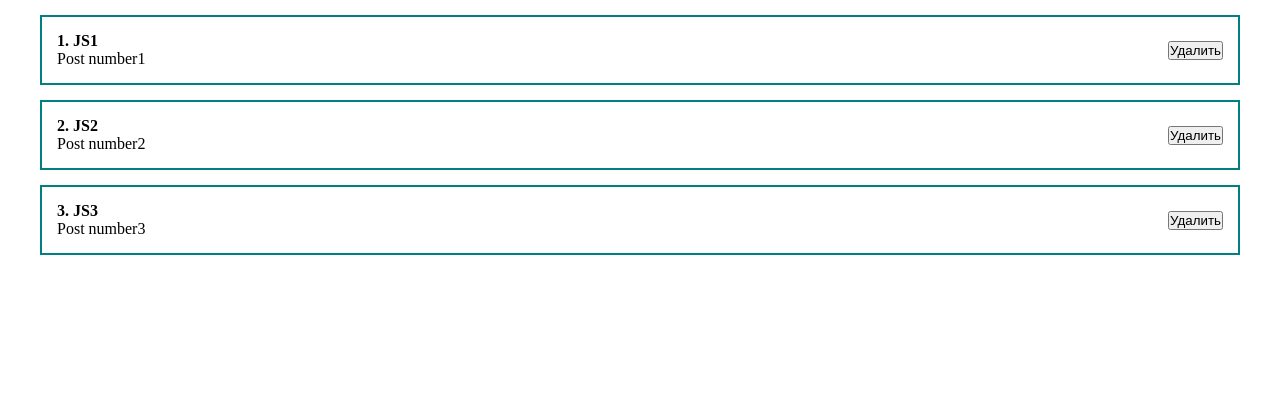
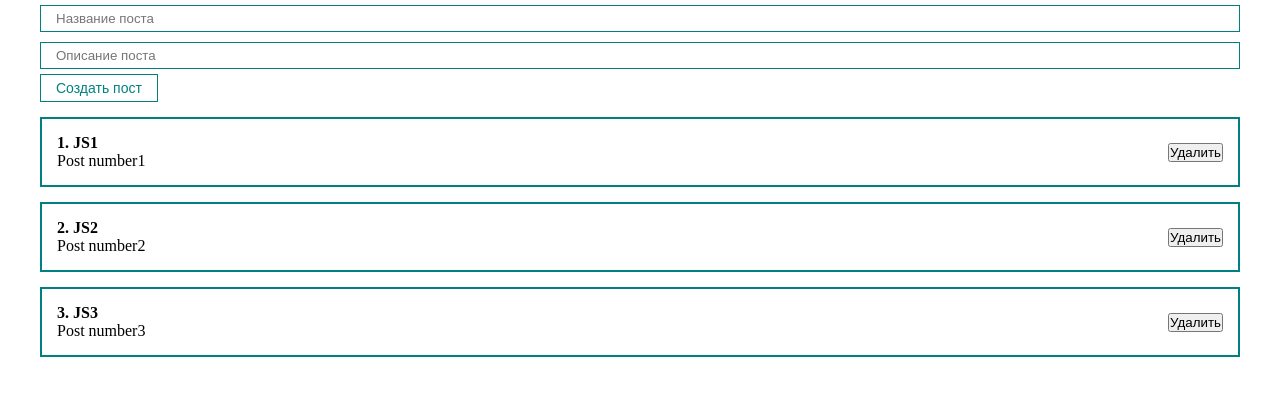
Before and after one commit to eserhin/React_base_ulbi, a React (Create React App) app: page / in a window 1280 px wide. Shown: the top 396 px of the page. Built offline with nearby package versions, Linux system fonts and the light colour scheme.

Commit message:
Controlled components. Transfer data to components

```diff
--- a/src/App.js
+++ b/src/App.js
@@ -1,16 +1,39 @@
 import React, {useState} from 'react';
-import './components/styles/App.css'
+import './styles/App.css'
 import PostList from "./components/PostList";
+import MyButton from "./components/UI/button/MyButton";
+import MyInput from "./components/UI/input/MyInput";
+
 function App() {
-    const [posts, setPosts ] = useState([
-        {id:'1', title: 'JS1', body: "Post number1"},
-        {id:'2', title: 'JS2', body: "Post number2"},
-        {id:'3', title: 'JS3', body: "Post number3"}
+    const [posts, setPosts] = useState([
+        {id: '1', title: 'JS1', body: "Post number1"},
+        {id: '2', title: 'JS2', body: "Post number2"},
+        {id: '3', title: 'JS3', body: "Post number3"}
     ]);
 
+    const [post, setPost] = useState({title : '', body : ''});
+
+    const addNewPost = (e) => {
+        e.preventDefault();
+        setPosts([...posts, {...post, id: Date.now()}]);
+        setPost({title : '', body : ''})
+    };
     return (
         <div className='App'>
-            <PostList posts={posts} title = "Список постов 1" />
+            <form action="">
+                <MyInput
+                    value={post.title}
+                    onChange={e => setPost({...post, title : e.target.value})}
+                    type='text'
+                    placeholder='Название поста'/>
+                <MyInput
+                    value={post.body}
+                    onChange={e =>  setPost({...post, body : e.target.value})}
+                    type='text'
+                    placeholder='Описание поста'/>
+                <MyButton onClick={addNewPost}>Создать пост</MyButton>
+            </form>
+            <PostList posts={posts} title="Список постов 1"/>
         </div>
     );
 }
--- a/src/components/PostItem.jsx
+++ b/src/components/PostItem.jsx
@@ -1,10 +1,10 @@
 import React from 'react';
-import './styles/App.css'
+import '../styles/App.css'
 const PostItem = (props) => {
     return (
         <div className="post">
             <div className="post_content">
-                <strong>{props.post.id}. {props.post.title}</strong>
+                <strong>{props.number}. {props.post.title}</strong>
                 <div>{props.post.body}</div>
             </div>
             <div className="post_btns">
--- a/src/components/PostList.jsx
+++ b/src/components/PostList.jsx
@@ -5,8 +5,8 @@
     return (
         <div>
             {title}
-            {posts.map(post=>
-                <PostItem post = {post} key = {post.id}/>)}
+            {posts.map((post, index) =>
+                <PostItem post={post} number={index + 1} key={post.id}/>)}
         </div>
     );
 };
--- /dev/null
+++ b/src/components/UI/button/MyButton.jsx
@@ -0,0 +1,11 @@
+import React from 'react';
+import classes from  './MyButton.module.css'
+const MyButton = ({children, ...props}) => {
+    return (
+        <button {...props} className={classes.myBtn}>
+            {children}
+        </button>
+    );
+};
+
+export default MyButton;
--- /dev/null
+++ b/src/components/UI/button/MyButton.module.css
@@ -0,0 +1,8 @@
+.myBtn{
+    padding: 5px 15px;
+    color: teal;
+    font-size: 14px;
+    background: transparent;
+    border: 1px solid teal;
+    cursor: pointer;
+}
--- /dev/null
+++ b/src/components/UI/input/MyInput.jsx
@@ -0,0 +1,11 @@
+import React from 'react';
+import classes from './MyInput.module.css'
+
+const MyInput = ({...props}) => {
+    return (
+
+        <input {...props} className={classes.myInput}/>
+    )
+};
+
+export default MyInput;
--- /dev/null
+++ b/src/components/UI/input/MyInput.module.css
@@ -0,0 +1,6 @@
+.myInput{
+    width: 100%;
+    padding: 5px 15px;
+    margin: 5px 0;
+    border: 1px solid teal;
+}
```
Also changed, not shown: src/styles/App.css (renamed from src/components/styles/App.css).
